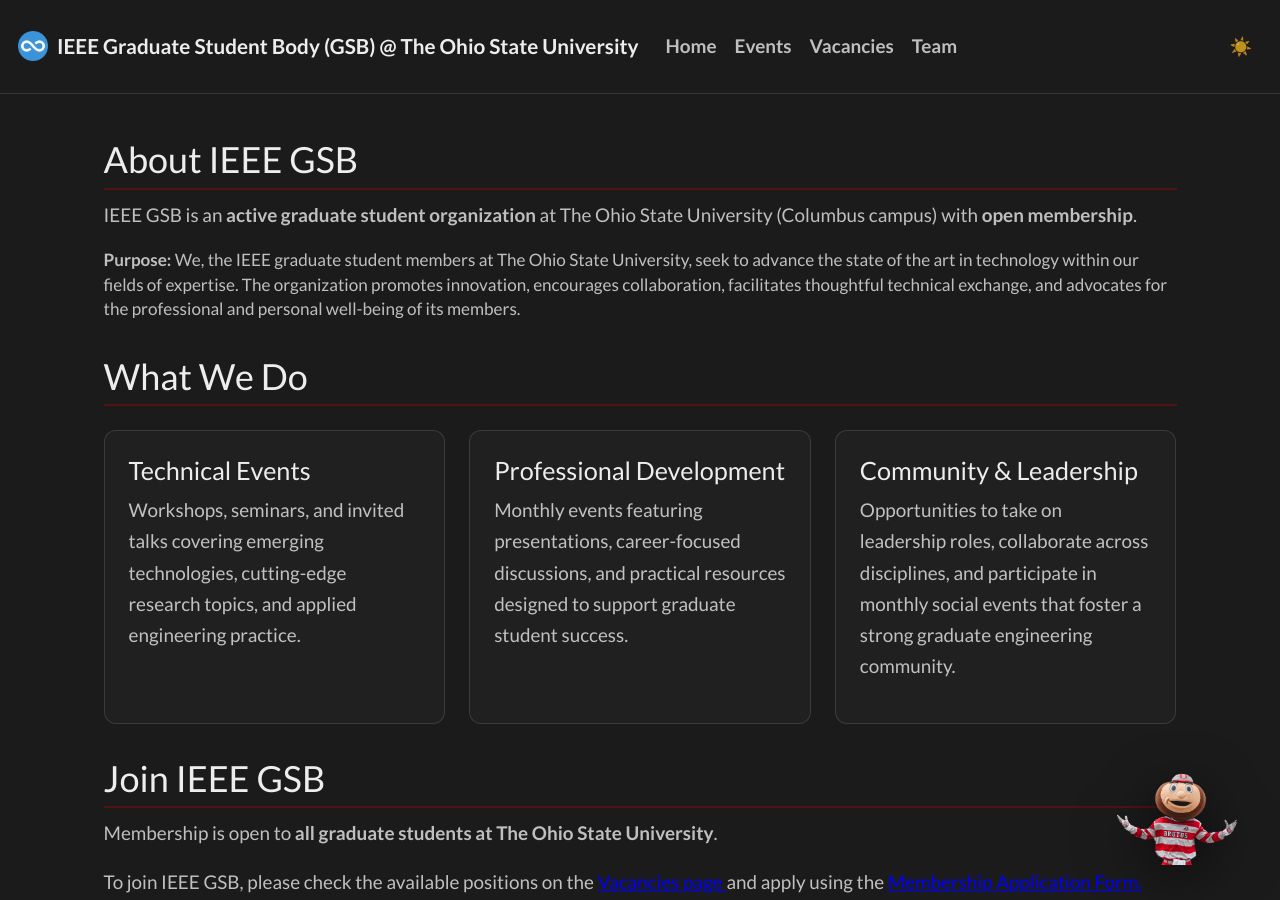
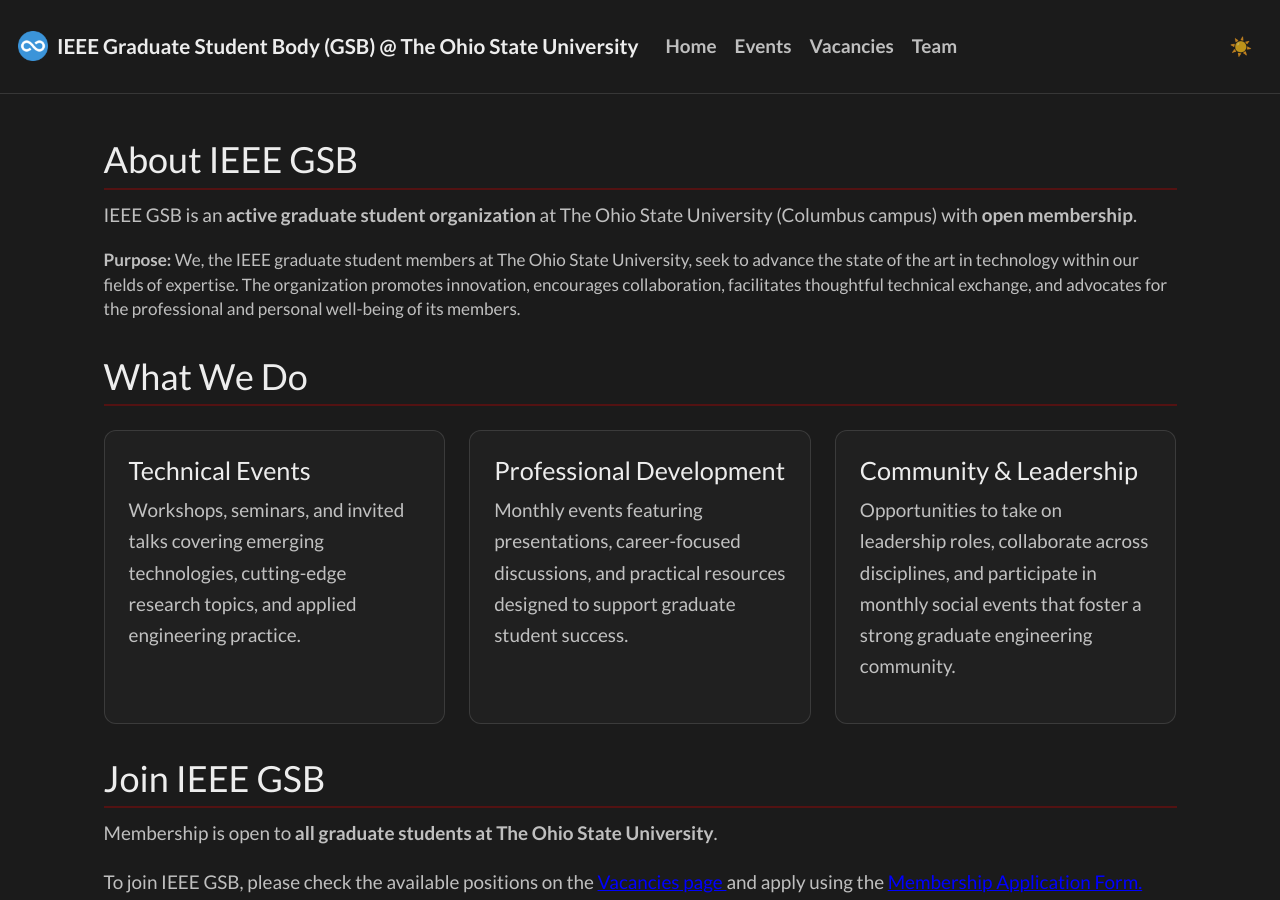
Before and after one commit to ieeegsbosu/ieeegsbosu.github.io, a Jekyll site: the page built from _pages/home.md, in a window 1280 px wide and 900 px high, scrolled down 520 px. Built offline with Jekyll 4.4.1, drawn with Linux system fonts in a browser that asks for light colours; nearby versions of some CDN libraries; a style sheet for code colours, icons or effects is not loaded.

Commit message:
Update default.html

```diff
--- a/_layouts/default.html
+++ b/_layouts/default.html
@@ -14,12 +14,7 @@
     </div>
 
     {% include footer.html %}
-    <!-- Brutus Buckeye -->
-    <div id="brutus-container">
-      <img src="{{ '/images/brutus.png' | relative_url }}"
-           alt="Brutus Buckeye"
-           id="brutus-buckeye">
-    </div>
+
 
 
   </body>
```
